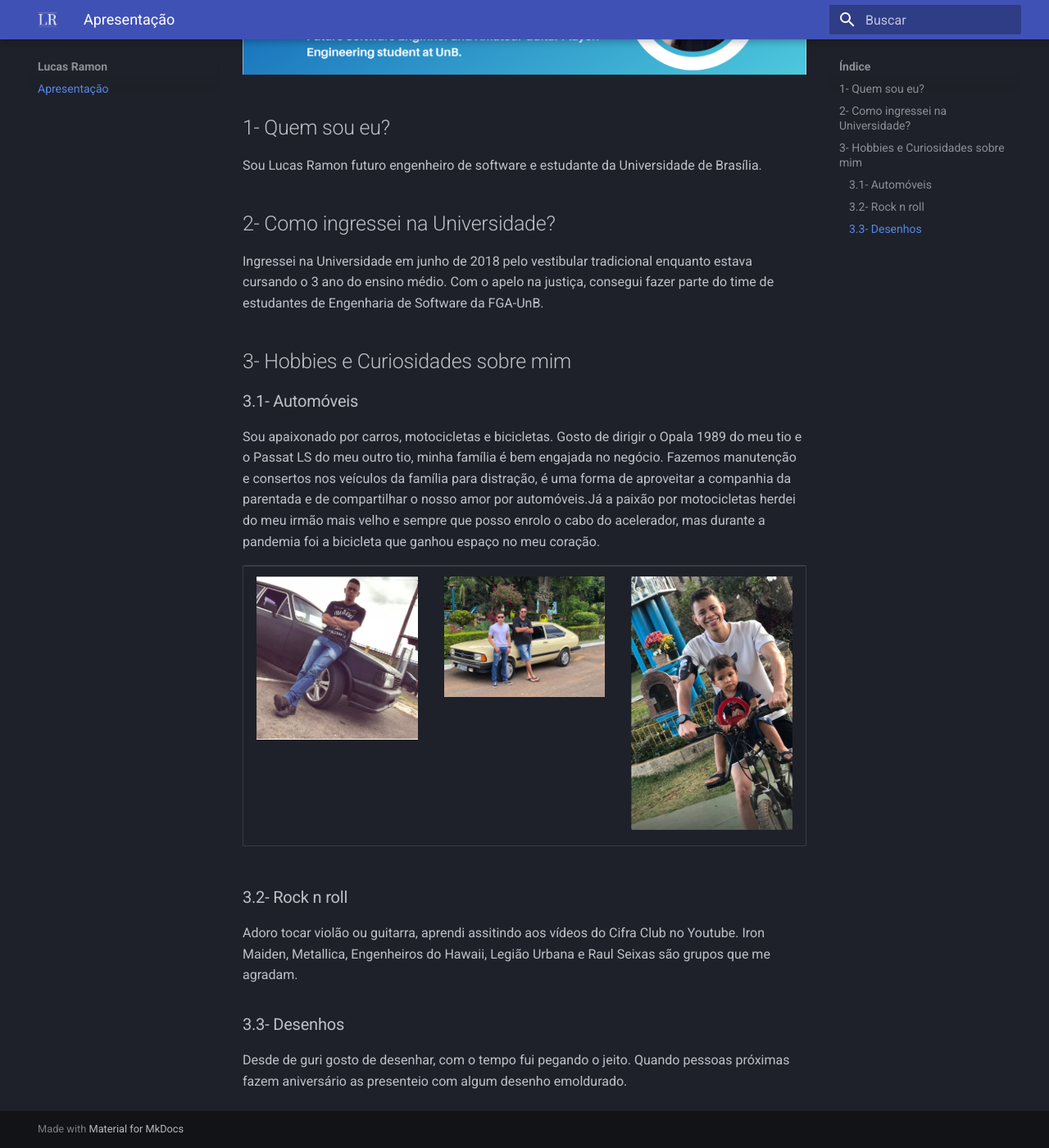
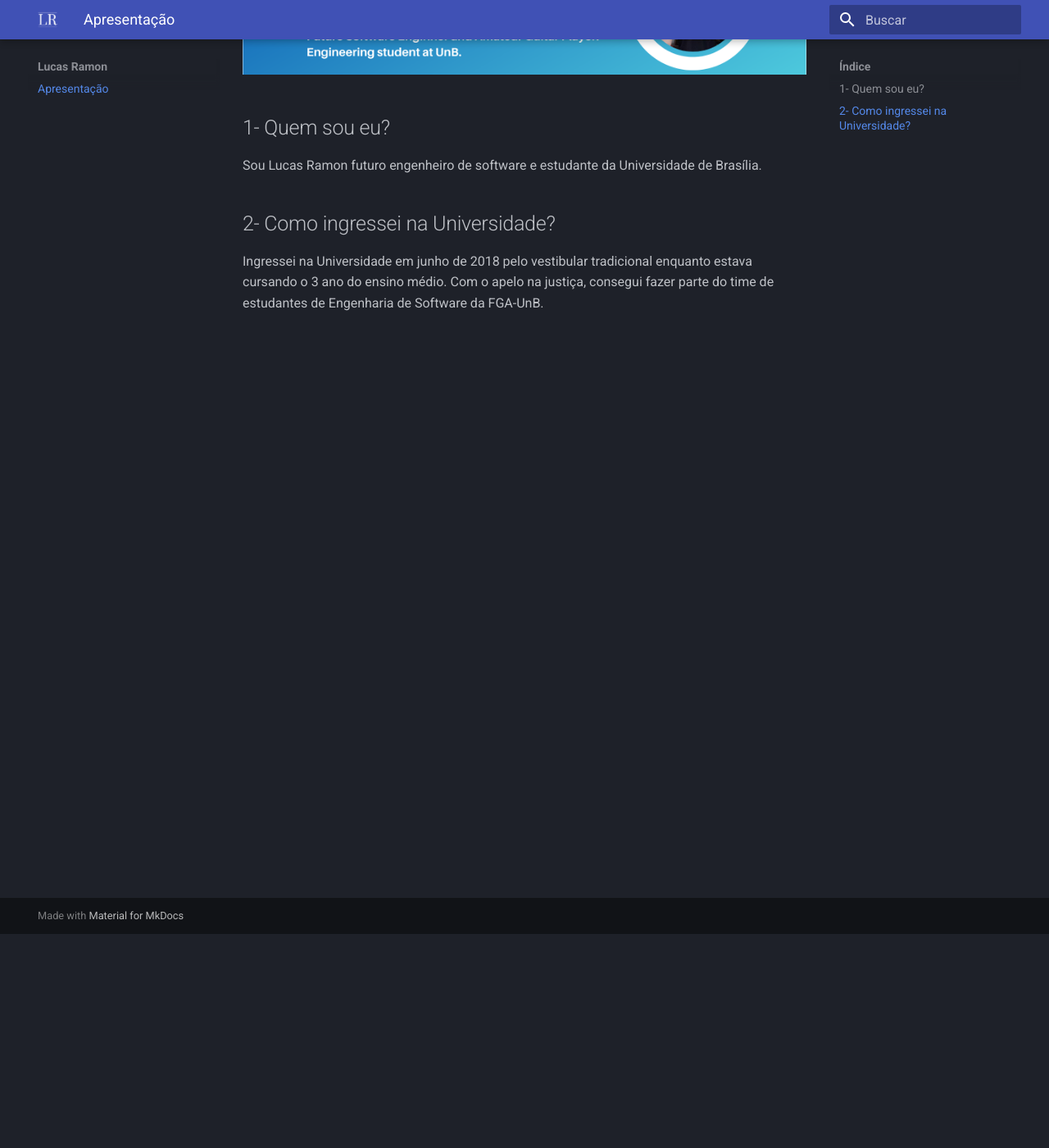
Before and after one commit to lramon2001/lramon2001.github.io, an MkDocs documentation site: the page built from docs/index.md, in a window 1280 px wide and 1400 px high, scrolled down 261 px. Shown: the whole window at 82% size. Built offline with MkDocs 1.6.1 and Material for MkDocs 9.7.7, drawn with Linux system fonts in a browser that asks for light colours.

Commit message:
Update index.md

```diff
--- a/docs/index.md
+++ b/docs/index.md
@@ -11,27 +11,3 @@ Sou Lucas Ramon futuro engenheiro de software e estudante da Universidade de Bra
 ## 2- Como ingressei na Universidade?
 
 Ingressei na Universidade em junho de 2018 pelo vestibular tradicional enquanto estava cursando o 3 ano do ensino médio. Com o apelo na justiça, consegui fazer parte do time de estudantes de Engenharia de Software da FGA-UnB.
-
-## 3- Hobbies e Curiosidades sobre mim
-### 3.1- Automóveis
-Sou apaixonado por carros, motocicletas e bicicletas. Gosto de dirigir o Opala 1989 do meu tio e o Passat LS do meu outro tio, minha família é bem engajada no negócio. Fazemos manutenção e consertos nos veículos da família para distração, é uma forma de aproveitar a companhia da parentada e de compartilhar o nosso amor por automóveis.Já a paixão por motocicletas herdei do meu irmão mais velho e sempre que posso enrolo o cabo do acelerador, mas durante a pandemia foi a bicicleta que ganhou espaço no meu coração.
-<table>
-  <tr>
-<td>
-  <img src="./media/opala.png" width="256" height="256"/>
-</td>
-  <td>
-     <img src="./media/passat.png" width="256" height="256"/>
-</td>
-
-  <td>
-     <img src="./media/bike.png" width="256" height="256"/>
-</td>
-</table>
-
-
-### 3.2- Rock n roll
-Adoro tocar violão ou guitarra, aprendi assitindo aos vídeos do Cifra Club no Youtube. Iron Maiden, Metallica, Engenheiros do Hawaii, Legião Urbana e Raul Seixas são grupos que me agradam.
-
-### 3.3- Desenhos
-Desde de guri gosto de desenhar, com o tempo fui pegando o jeito. Quando pessoas próximas fazem aniversário as presenteio com algum desenho emoldurado.
```
